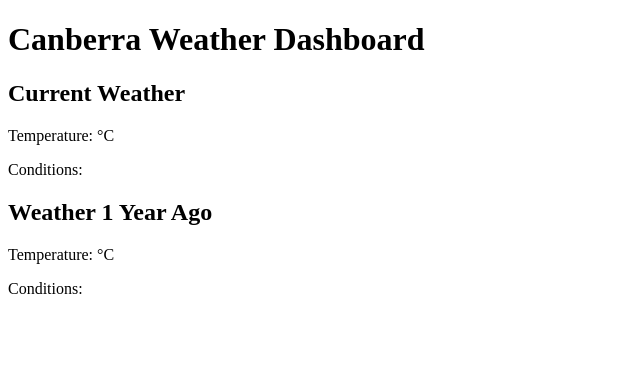
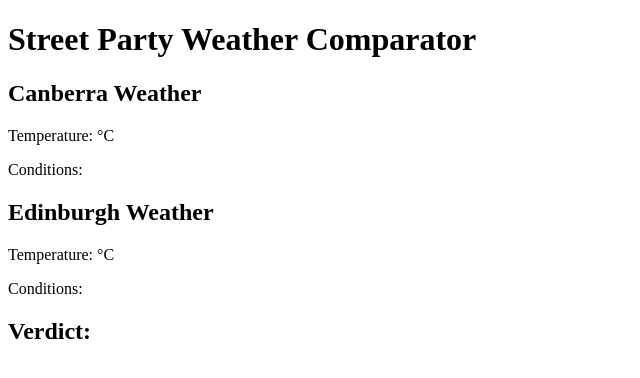
Before and after one commit to lekideas/live-weather-dashboard, a plain HTML site: page index.html in a window 1280 px wide. Shown: the whole page, without its empty margins (0-640 px from the left). Drawn offline with Linux system fonts and the light colour scheme; no server answers.

Commit message:
Update index.html

```diff
--- a/index.html
+++ b/index.html
@@ -4,24 +4,26 @@
     <meta charset="UTF-8">
     <meta http-equiv="X-UA-Compatible" content="IE=edge">
     <meta name="viewport" content="width=device-width, initial-scale=1.0">
-    <title>Live Weather Dashboard</title>
+    <title>Weather Party Comparator</title>
     <link rel="stylesheet" href="style.css"> <!-- If you have a CSS file -->
 </head>
 <body>
-    <h1>Canberra Weather Dashboard</h1>
-    <div id="weather-container">
-        <h2>Current Weather</h2>
-        <div id="current-weather">
-            <!-- Current weather will be updated here by script.js -->
-            <p>Temperature: <span id="current-temp"></span>°C</p>
-            <p>Conditions: <span id="current-conditions"></span></p>
+    <h1>Street Party Weather Comparator</h1>
+    <div id="weather-comparator">
+        <div id="canberra-weather">
+            <h2>Canberra Weather</h2>
+            <p>Temperature: <span id="canberra-temp"></span>°C</p>
+            <p>Conditions: <span id="canberra-conditions"></span></p>
         </div>
 
-        <h2>Weather 1 Year Ago</h2>
-        <div id="historical-weather">
-            <!-- Historical weather will be updated here by script.js -->
-            <p>Temperature: <span id="historical-temp"></span>°C</p>
-            <p>Conditions: <span id="historical-conditions"></span></p>
+        <div id="edinburgh-weather">
+            <h2>Edinburgh Weather</h2>
+            <p>Temperature: <span id="edinburgh-temp"></span>°C</p>
+            <p>Conditions: <span id="edinburgh-conditions"></span></p>
+        </div>
+
+        <div id="party-verdict">
+            <h2>Verdict: <span id="better-party-location"></span></h2>
         </div>
     </div>
 
```
